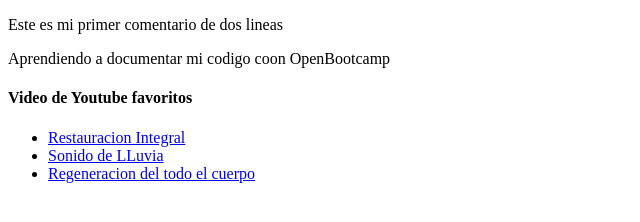
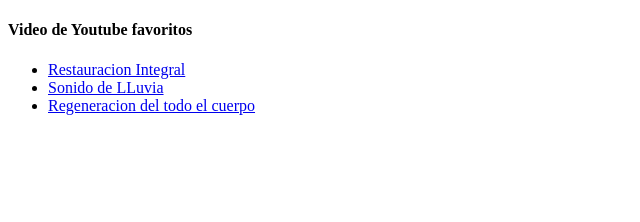
Before and after one commit to Kenp4chi/01-introduccion, a plain HTML site: page 01-Introducción/index.html in a window 1280 px wide. Shown: the whole page, without its empty margins (0-640 px from the left). Drawn offline with Linux system fonts and the light colour scheme.

Commit message:
Update and rename 01-Introduccion/index.html to 01-Introducción/index.html

```diff
--- a/01-Introduccion/index.html
+++ b/01-Introducción/index.html
@@ -8,8 +8,8 @@
 
 <body>
 
-<p>Este es mi primer comentario de dos lineas</p>
-<p>Aprendiendo a documentar mi codigo coon OpenBootcamp</p>
+<!-- Este es mi primer comentario de dos lineas -->
+<!-- Aprendiendo a documentar mi codigo coon OpenBootcamp -->
 
 <div>
     <h4>Video de Youtube favoritos</h4>
```
